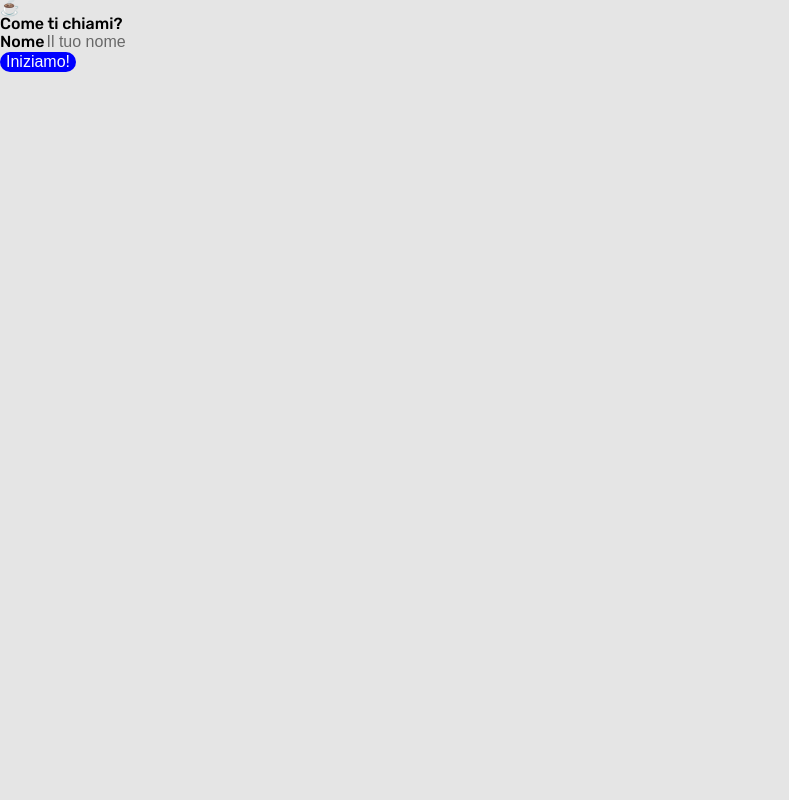
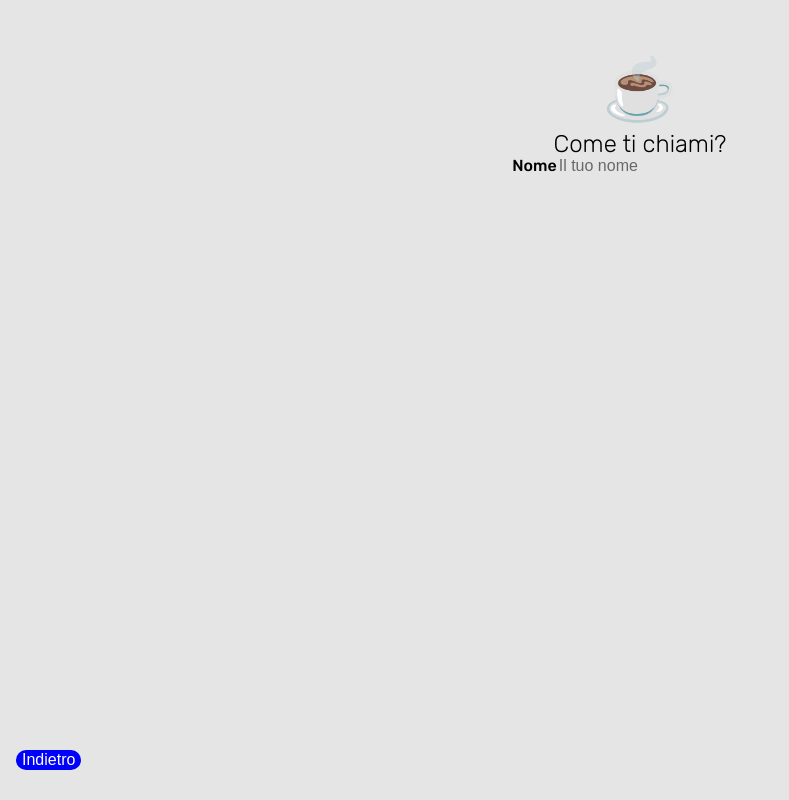
Before and after one commit to cazza91/react-playground, a React (Create React App) app: page /welcome in a window 1280 px wide. Both pictures are taken after a click on the button "Avanti". Shown: the whole page, without its empty margins (0-789 px from the left). Built offline with nearby package versions, Linux system fonts and the light colour scheme.

Commit message:
updated style of welcome component, still in construction :construction:

```diff
--- a/src/pages/HomePage.js
+++ b/src/pages/HomePage.js
@@ -1,8 +1,12 @@
 import React from 'react';
+import { Link } from 'react-router-dom';
 
 function HomePage() {
     return (
-         <h1>Questo è Homepage</h1>
+        <div>
+            <h1>Questo è Homepage</h1>
+            <Link to="/welcome">Vai al welcome</Link>
+        </div>
     )
 }
 
--- a/src/styles/abstracts/_variables.scss
+++ b/src/styles/abstracts/_variables.scss
@@ -1,2 +1,4 @@
 // used for the background in V1
 $lightGrey: #E5E5E5;
+
+$fontWeight: ("light": 300, "medium": 500, "bold": 700);
--- a/src/styles/main.scss
+++ b/src/styles/main.scss
@@ -5,3 +5,11 @@ body {
   background-color: #E5E5E5;
   font-family: 'Rubik', sans-serif;
 }
+
+.h1 {
+  font-size: 24px;
+}
+
+.h2 {
+  font-size: 22px;
+}
--- a/src/welcome/Greeting.js
+++ b/src/welcome/Greeting.js
@@ -4,12 +4,16 @@ import Button from '../components/Button';
 
 const WelcomeGreeting = () => {
     return (
-        <div>
-            <span role="img" aria-label="mano che saluta!" className="emoji">👋</span>
-            <h2>Benvenuto!</h2>
-            <Button>
-                <Link to='/welcome/who-are-you'>Avanti</Link>
-            </Button>
+        <div className="welcome-content greeting">
+            <div className="welcome-content__main-section">
+                <span role="img" aria-label="mano che saluta!" className="emoji">👋</span>
+                <h2 className="h1">Benvenuto!</h2>
+            </div>
+            <div className="welcome-content__bottom-section">
+                <Button>
+                    <Link to='/welcome/who-are-you'>Avanti</Link>
+                </Button>
+            </div>
         </div>
     )
 }
--- a/src/welcome/PromptName.js
+++ b/src/welcome/PromptName.js
@@ -1,16 +1,26 @@
 import React from 'react';
 import Button from '../components/Button';
 
+import { Link } from 'react-router-dom';
+
 const WelcomePromptName = () => {
   return (
-    <div>
-      <span role="img" aria-label="caffè di benvenuto" className="emoji">☕</span>
-      <h2>Come ti chiami?</h2>
-      <div>
-        <label for="userName">Nome</label>
-        <input id="userName" type="text" placeholder="Il tuo nome"></input>
+
+    <div className="welcome-content greeting">
+      <div className="welcome-content__main-section">
+        <span role="img" aria-label="caffè di benvenuto" className="emoji">☕</span>
+        <h2 className="h1">Come ti chiami?</h2>
+
+        <div>
+          <label for="userName">Nome</label>
+          <input id="userName" type="text" placeholder="Il tuo nome"></input>
+        </div>
       </div>
-      <Button>Iniziamo!</Button>
+      <div className="welcome-content__bottom-section">
+          <Button>
+              <Link to='/welcome'>Indietro</Link>
+          </Button>
+      </div>
     </div>
   )
 }
--- a/src/welcome/Welcome.js
+++ b/src/welcome/Welcome.js
@@ -1,5 +1,7 @@
 import React from 'react';
 import { withRouter, useRouteMatch, Route, Switch } from 'react-router-dom';
+
+import './Welcome.scss';
 
 // components
 import WelcomeGreeting from './Greeting';
@@ -10,7 +12,7 @@ const Welcome = () => {
   let { path } = useRouteMatch();
 
   return (
-    <div>
+    <div className="welcome-container">
       <Switch>
         <Route exact path={path} component={WelcomeGreeting}></Route>
         <Route path={`${path}/who-are-you`} component={WelcomePromptName}></Route>
--- /dev/null
+++ b/src/welcome/Welcome.scss
@@ -0,0 +1,30 @@
+@import './../styles/abstracts/abstracts';
+
+.welcome-container {
+  height: 100vh;
+  width: 100%;
+  .welcome-content {
+    width: 100%;
+    height: 100%;
+    display: flex;
+    flex-direction: column;
+    align-items: center;
+    justify-content: center;
+    padding: 30px 16px;
+    &__main-section {
+      flex-grow: 1;
+      margin-top: 30px;
+      text-align: center;
+      .emoji {
+        font-size: 60px;
+      }
+      > h2 {
+        margin-top: 12px;
+        font-weight: map-get($fontWeight, light);
+      }
+    }
+    &__bottom-section {
+      width: 100%;
+    }
+  }
+}
```
